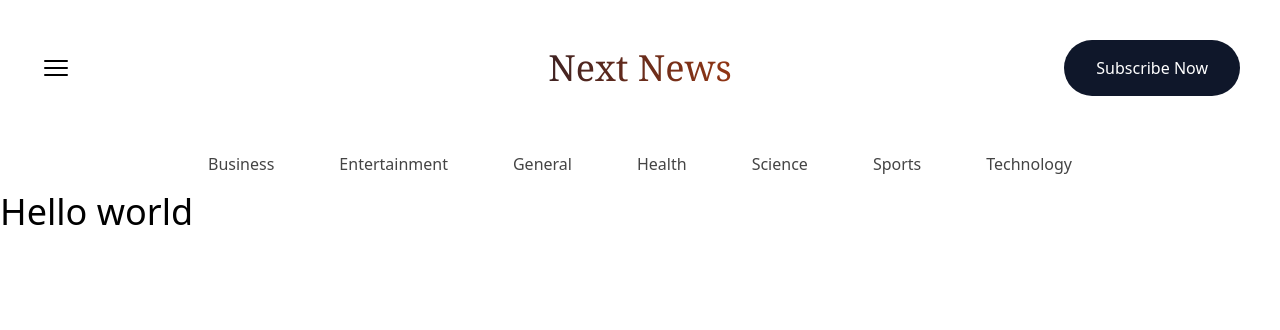
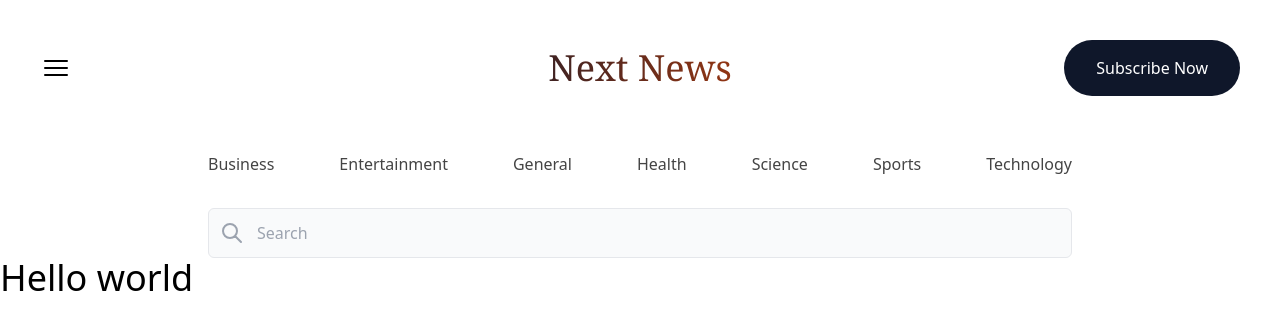
Before and after one commit to CH4R4F/next-news, a Next.js app: page / in a window 1280 px wide. Shown: the top 330 px of the page. Built offline with nearby package versions, Linux system fonts and the light colour scheme.

Commit message:
add search component to header

```diff
--- a/app/components/Header.tsx
+++ b/app/components/Header.tsx
@@ -1,6 +1,7 @@
 import { Bars3Icon } from "@heroicons/react/24/solid";
 import Link from "next/link";
 import Categories from "./Categories";
+import Search from "./Search";
 
 function Header(): JSX.Element {
   return (
@@ -28,6 +29,9 @@ function Header(): JSX.Element {
 
       {/* categories */}
       <Categories />
+
+      {/* search */}
+      <Search />
     </header>
   );
 }
--- /dev/null
+++ b/app/components/Search.tsx
@@ -0,0 +1,45 @@
+"use client";
+
+import { FormEvent, useState } from "react";
+import { useRouter } from "next/navigation";
+
+function Search() {
+  const [search, setSearch] = useState("");
+  const router = useRouter();
+
+  const handleSearch = (e: FormEvent<HTMLFormElement>) => {
+    e.preventDefault();
+    if (!search) return;
+    router.push(`/search?query=${search}`);
+  };
+
+  return (
+    <form onSubmit={handleSearch} className="max-w-4xl px-4 mx-auto mt-4">
+      <div className="relative">
+        <svg
+          xmlns="http://www.w3.org/2000/svg"
+          className="absolute top-0 bottom-0 w-6 h-6 my-auto text-gray-400 left-3"
+          fill="none"
+          viewBox="0 0 24 24"
+          stroke="currentColor"
+        >
+          <path
+            strokeLinecap="round"
+            strokeLinejoin="round"
+            strokeWidth={2}
+            d="M21 21l-6-6m2-5a7 7 0 11-14 0 7 7 0 0114 0z"
+          />
+        </svg>
+        <input
+          type="search"
+          value={search}
+          onChange={(e) => setSearch(e.target.value)}
+          placeholder="Search"
+          className="w-full py-3 pl-12 pr-4 text-text_black border rounded-md outline-none bg-gray-50 focus:bg-white focus:border-slate-800"
+        />
+      </div>
+    </form>
+  );
+}
+
+export default Search;
```
